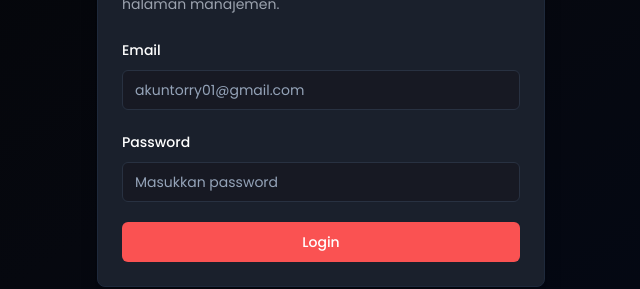
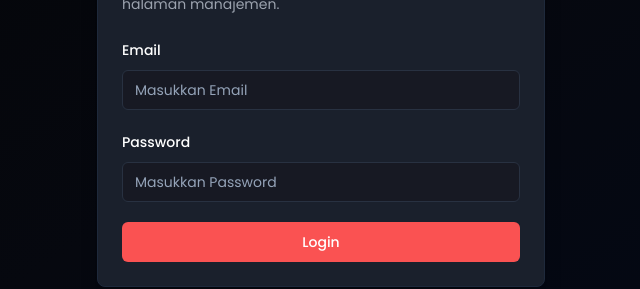
Before and after one commit to torrgacor/tokopanel-versi3.5, a Next.js app: page /admin in a window 1280 px wide. Shown: the part 303-592 px from the top of the page, without its empty margins (319-959 px from the left). Built offline with nearby package versions, Linux system fonts and the light colour scheme; no server answers.

Commit message:
Update page.tsx

```diff
--- a/app/admin/page.tsx
+++ b/app/admin/page.tsx
@@ -51,7 +51,7 @@ export default function AdminLoginPage() {
                 type="email"
                 value={email}
                 onChange={(event) => setEmail(event.target.value)}
-                placeholder="akuntorry01@gmail.com"
+                placeholder="Masukkan Email"
                 required
                 className="bg-dark-500 border-dark-200 text-white"
               />
@@ -63,7 +63,7 @@ export default function AdminLoginPage() {
                 type="password"
                 value={password}
                 onChange={(event) => setPassword(event.target.value)}
-                placeholder="Masukkan password"
+                placeholder="Masukkan Password"
                 required
                 className="bg-dark-500 border-dark-200 text-white"
               />
```
